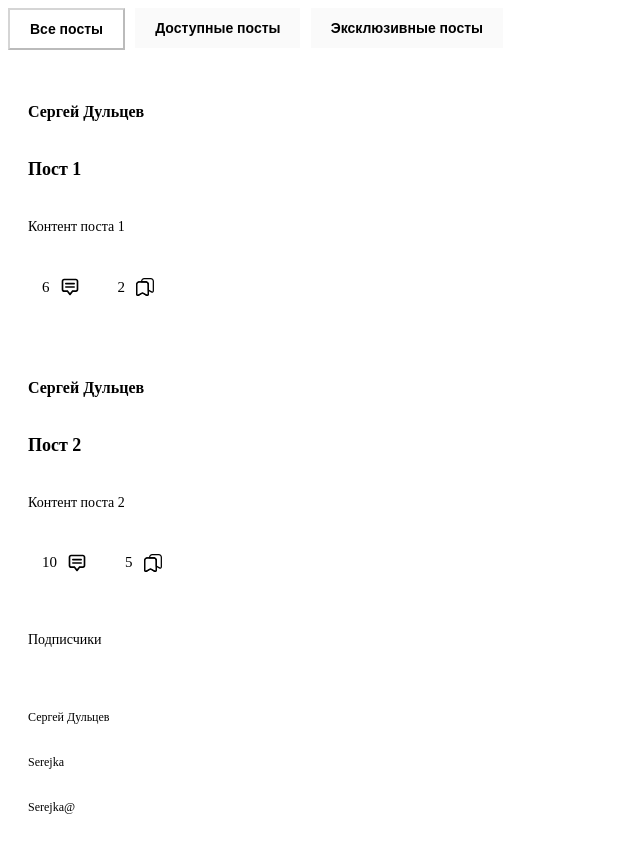
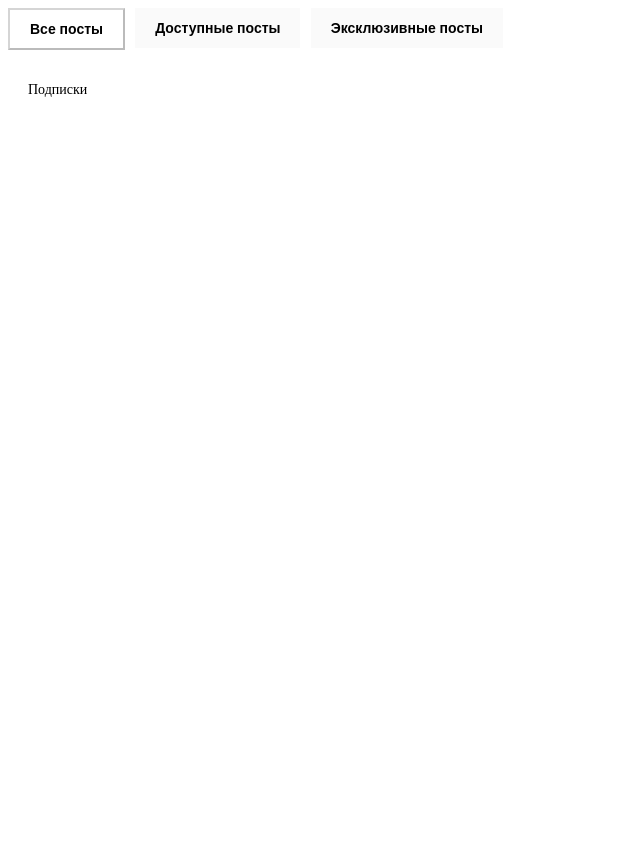
Before and after one commit to SergeyDultsev/Lapse, a Next.js app: page /main-page/MainPage in a window 1280 px wide. Shown: the whole page, without its empty margins (0-640 px from the left). After the commit the page ends 800 px from the top, so only its background shows below. Built offline with nearby package versions, Linux system fonts and the light colour scheme.

Commit message:
create store for user and post

```diff
--- a/package.json
+++ b/package.json
@@ -9,6 +9,8 @@
     "lint": "next lint"
   },
   "dependencies": {
+    "mobx": "^6.13.6",
+    "mobx-react-lite": "^4.1.0",
     "next": "15.2.0",
     "react": "^19.0.0",
     "react-dom": "^19.0.0",
--- /dev/null
+++ b/src/entities/post/model/post.ts
@@ -0,0 +1,12 @@
+import {makeAutoObservable} from "mobx";
+import iPost from "./types/iPost";
+
+class Post{
+    postsData:iPost[] = [];
+
+    constructor() {
+        makeAutoObservable(this);
+    }
+}
+
+export default new Post;
--- /dev/null
+++ b/src/entities/post/model/types/iPost.ts
@@ -0,0 +1,15 @@
+interface iPost {
+    user: {
+        avatar: string | null,
+        username: string,
+    },
+    post: {
+        title: string,
+        content: string,
+        prewiew: string | null,
+        commentCount: number,
+        saveCount: number
+    }
+}
+
+export default iPost;
--- a/src/entities/subscriber/ui/subscriber-item/SubscriberItem.tsx
+++ /dev/null
@@ -1,25 +0,0 @@
-import React from "react";
-import styles from "./SubscriberItem.module.scss"
-
-interface ISubscriber {
-    user: {
-        avatar: string | null;
-        username: string;
-    };
-}
-
-const SubscriberItem: React.FC<ISubscriber> = ({ user }) => {
-    return (
-        <article className={styles["subscriber-item"]}>
-            {user.avatar && (
-                <img className={styles["subscriber-item__item"]}
-                    src={user.avatar}
-                    alt="avatar"
-                    loading="lazy" />
-            )}
-            <h2 className={styles["subscriber-item__username"]}>{user.username}</h2>
-        </article>
-    )
-};
-
-export default SubscriberItem;
--- /dev/null
+++ b/src/entities/user/model/types/iUserBrief.ts
@@ -0,0 +1,6 @@
+interface iUserBrief {
+    avatar: string | null;
+    username: string;
+}
+
+export default iUserBrief;
--- /dev/null
+++ b/src/entities/user/model/user.ts
@@ -0,0 +1,12 @@
+import {makeAutoObservable} from "mobx";
+import iUserBrief from "./types/iUserBrief";
+
+class User{
+    usersData:iUserBrief[] = [];
+
+    constructor() {
+        makeAutoObservable(this);
+    }
+}
+
+export default new User;
--- a/src/entities/subscriber/ui/subscriber-item/SubscriberItem.module.scss
+++ b/src/entities/user/ui/user-item/UserItem.module.scss
@@ -1,4 +1,4 @@
-.subscriber-item{
+.user-item{
     display: flex;
     flex-direction: column;
     gap: 12px;
--- /dev/null
+++ b/src/entities/user/ui/user-item/UserItem.tsx
@@ -0,0 +1,23 @@
+import React from "react";
+import styles from "./UserItem.module.scss"
+import iUserBrief from "../../model/types/iUserBrief";
+
+interface iUserProps{
+    user: iUserBrief;
+}
+
+const UserItem: React.FC<iUserProps> = ({ user }) => {
+    return (
+        <article className={styles["user-item"]}>
+            {user.avatar && (
+                <img className={styles["user-item__item"]}
+                    src={user.avatar}
+                    alt="avatar"
+                    loading="lazy" />
+            )}
+            <h2 className={styles["user-item__username"]}>{user.username}</h2>
+        </article>
+    )
+};
+
+export default UserItem;
--- a/src/pages/main-page/MainPage.tsx
+++ b/src/pages/main-page/MainPage.tsx
@@ -1,59 +1,21 @@
 import React from "react";
 import CartInfo from "@/widgets/cart-info/CartInfo";
 import PostList from "@/widgets/post-list/ui/PostList";
-import SubscriberList from "@/widgets/cart-info/ui/subscriber-list/SubscriberList";
+import UserList from "@/widgets/cart-info/ui/user-list/UserList";
+import iPost from "@/entities/post/model/types/iPost";
+import iUserBrief from "@/entities/user/model/types/iUserBrief";
+import postStore from "@/entities/post/model/post";
+import userStore from "@/entities/user/model/user";
 
 const MainPage: React.FC = () => {
-    const posts: Object[] = [
-        {
-            user: {
-                avatar: null,
-                username: "Сергей Дульцев",
-            },
-            post: {
-                title: "Пост 1",
-                content: "Контент поста 1",
-                prewiew: null,
-                commentCount: 6,
-                saveCount: 2
-            }
-        },
-        {
-            user: {
-                avatar: null,
-                username: "Сергей Дульцев",
-            },
-            post: {
-                title: "Пост 2",
-                content: "Контент поста 2",
-                prewiew: null,
-                commentCount: 10,
-                saveCount: 5
-            }
-        }
-    ];
-
-    const subscribers: Object[] = [
-        {
-            avatar: null,
-            username: "Сергей Дульцев",
-        },
-        {
-            avatar: null,
-            username: "Serejka",
-        },
-        {
-            avatar: null,
-            username: "Serejka@",
-        }
-    ];
-
+    const posts: iPost[] = postStore?.postsData || [];
+    const users: iUserBrief[] = userStore?.usersData || [];
 
     return (
         <main>
             <PostList posts={posts}/>
-            <CartInfo nameCart={"Подписчики"} children={
-                <SubscriberList subscribers={subscribers}/>
+            <CartInfo nameCart={"Подписки"} children={
+                <UserList users={users}/>
             }/>
         </main>
     );
--- a/src/widgets/cart-info/ui/subscriber-list/SubscriberList.tsx
+++ /dev/null
@@ -1,19 +0,0 @@
-import React from "react";
-import styles from  "./SubscriberList.module.scss";
-import SubscriberItem from "@/entities/subscriber/ui/subscriber-item/SubscriberItem";
-
-interface ISubscriberList {
-    subscribers: object[],
-}
-
-const SubscriberList: React.FC<ISubscriberList> = ({subscribers}) => {
-    return (
-        <section className={styles["subscriber-list"]}>
-            {subscribers.map((user, index) =>
-                <SubscriberItem user={user} key={index}/>
-            )}
-        </section>
-    )
-};
-
-export default SubscriberList;
--- a/src/widgets/cart-info/ui/subscriber-list/SubscriberList.module.scss
+++ b/src/widgets/cart-info/ui/user-list/UserList.module.scss
@@ -1,4 +1,4 @@
-.subscriber-list{
+.user-list{
     display: flex;
     flex-direction: column;
     gap: 10px;
--- /dev/null
+++ b/src/widgets/cart-info/ui/user-list/UserList.tsx
@@ -0,0 +1,20 @@
+import React from "react";
+import styles from  "./UserList.module.scss";
+import UserItem from "@/entities/user/ui/user-item/UserItem";
+import iUserBrief from "@/entities/user/model/types/iUserBrief";
+
+interface iUserProps{
+    users: iUserBrief[];
+}
+
+const UserList: React.FC<iUserProps> = ({users}) => {
+    return (
+        <section className={styles["user-list"]}>
+            {users.map((user, index) =>
+                <UserItem user={user} key={index}/>
+            )}
+        </section>
+    )
+};
+
+export default UserList;
```
Also changed, not shown: 1 other file (tests, documents, lock files or other folders).
